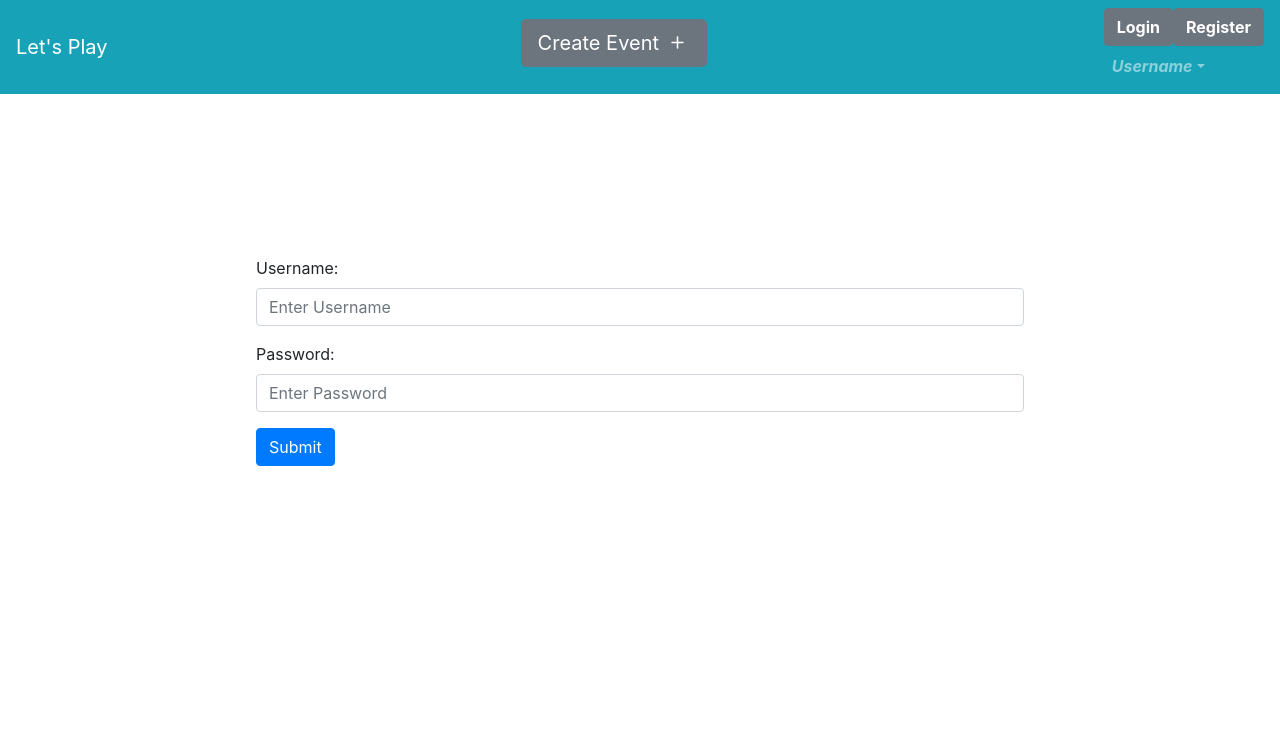
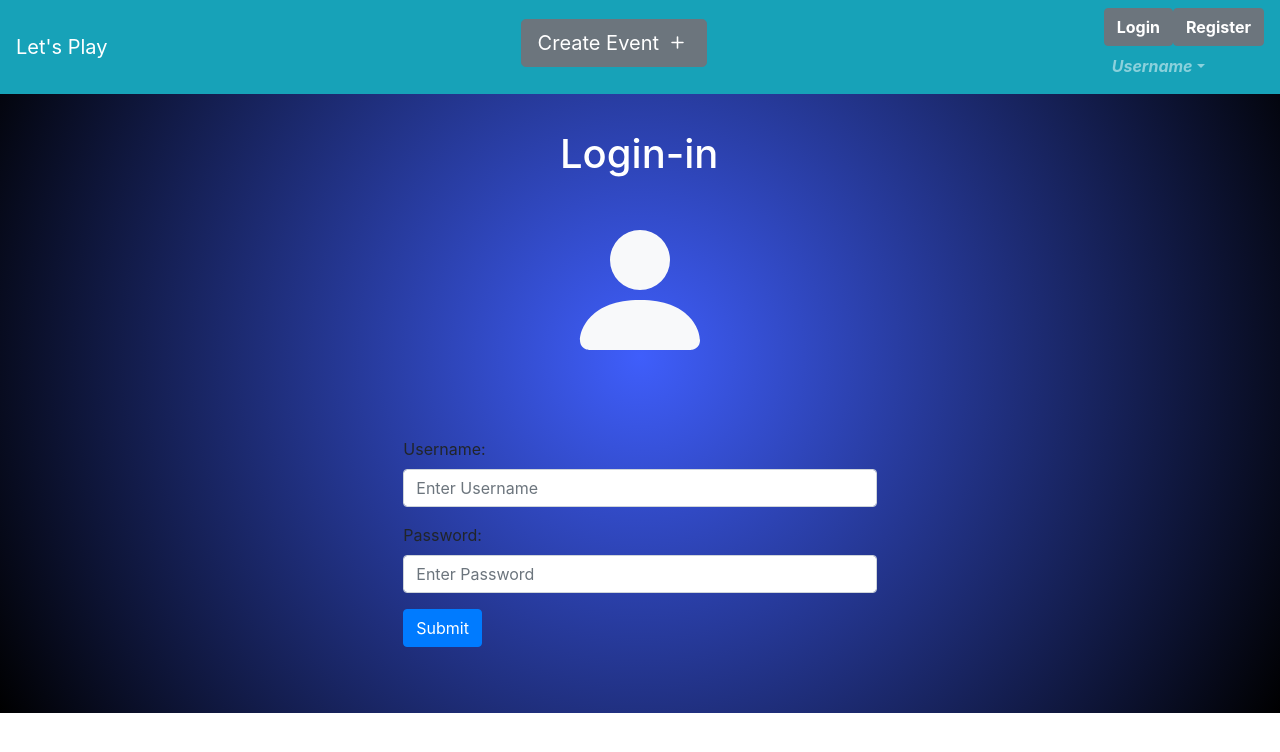
Before and after one commit to mor-ph/lavina, a Vue app in the folder WebFrontEnd/: page /login in a window 1280 px wide. Shown: the top 752 px of the page. Built offline with nearby package versions, Linux system fonts and the light colour scheme.

Commit message:
Design change

```diff
--- a/WebFrontEnd/src/Header.vue
+++ b/WebFrontEnd/src/Header.vue
@@ -69,4 +69,8 @@ export default {
 </script>
 
 <style scoped>
+.fixed-top justify-content-between{
+background: rgb(33,62,62);
+background: linear-gradient(180deg, rgba(33,62,62,1) 0%, rgba(255,255,255,1) 100%);
+}
 </style>
--- a/WebFrontEnd/src/components/Auth/Login.vue
+++ b/WebFrontEnd/src/components/Auth/Login.vue
@@ -1,11 +1,20 @@
 <template>
   <div id="signin">
-    <b-form @submit.prevent="onSubmit" style="padding: 20%">
-      <b-form-group
-        id="username-input-group"
-        label="Username:"
-        label-for="username-input"
-        >
+    <div class="body">
+      <b-container>
+        <b-row>
+            <b-col sm="5"></b-col>
+            <b-col sm="2">
+        <h1 class="hhh">Login-in</h1>
+        <br> <b-icon icon="person-fill" variant="light" font-scale="10"></b-icon>
+        </b-col>
+         </b-row>
+
+        <b-form @submit.prevent="onSubmit" style="padding: 6%">
+          <b-row>
+            <b-col sm="3"></b-col>
+            <b-col sm="6">
+              <b-form-group id="username-input-group" label="Username:" label-for="username-input" color="white">
                 <b-form-input
                   id="username-input"
                   type="text"
@@ -14,12 +23,12 @@
                   v-model="username"
                 ></b-form-input>
               </b-form-group>
-
-      <b-form-group
-       id="password-input-group"
-       label="Password:"
-       label-for="password-input"
-       >
+            </b-col>
+          </b-row>
+          <b-row>
+            <b-col sm="3"></b-col>
+            <b-col sm="6">
+          <b-form-group id="password-input-group" label="Password:" label-for="password-input">
             <b-form-input
               id="password-input"
               type="password"
@@ -30,32 +39,49 @@
           </b-form-group>
 
           <b-button type="submit" variant="primary">Submit</b-button>
+           </b-col>
+          </b-row>
         </b-form>
+      </b-container>
+    </div>
   </div>
 </template>
 
 <script>
 export default {
-  data () {
+  data() {
     return {
-      username: '',
-      password: ''
-    }
+      username: "",
+      password: ""
+    };
   },
   methods: {
-    onSubmit () {
+    onSubmit() {
       const formData = {
         username: this.username,
         password: this.password
-      }
-      console.log(formData)
+      };
+      console.log(formData);
       // TODO: Waiting for DB
       //  this.$store.dispatch('login', { username: formData.username, password: formData.password })
     }
   }
-}
+};
 </script>
 
 <style scoped>
+.body {
+  background: #f7f7f7;
+  background: rgb(63, 94, 251);
+  background: radial-gradient(
+    circle,
+    rgba(63, 94, 251, 1) 0%,
+    rgba(0, 0, 0, 1) 100%
+  );
+}
+.hhh{
+  padding-top: 130px;
+  color: white;
+}
 
 </style>
--- a/WebFrontEnd/src/components/CreateEvent/CreateEvent.vue
+++ b/WebFrontEnd/src/components/CreateEvent/CreateEvent.vue
@@ -1,7 +1,6 @@
 <template>
   <div>
-
-   <!-- Color fon -->
+    <!-- Color fon -->
     <div class="body">
       <b-container fluid>
         <!-- Title -->
@@ -9,7 +8,7 @@
           <b-col sm="4"></b-col>
 
           <b-col sm="4">
-            <div class="text-center">
+            <div class="text-center" style="padding:5%">
               <label for="example-i18n-picker" class="text-white">
                 <strong>Title:</strong>
               </label>
@@ -143,7 +142,7 @@
             </div>
           </b-col>
         </b-row>
-
+      <b-form>
         <b-row class="my-2">
           <b-col sm="4"></b-col>
           <b-col sm="4">
@@ -156,6 +155,13 @@
             ></b-form-textarea>
           </b-col>
         </b-row>
+        <b-row class="my-2">
+          <b-col sm="4"></b-col>
+          <b-col sm="4">
+          <b-button type="submit" size="lg">Submit</b-button>
+          </b-col>
+        </b-row>
+        </b-form>
       </b-container>
     </div>
   </div>
@@ -163,82 +169,88 @@
 
 <script>
 export default {
-  data () {
+  data() {
     return {
-      name: '',
+      name: "",
       nameState: null,
 
-      types: ['date', 'time'],
-      valueDate: '',
-      valueTame: '',
-      text: '',
-      category: 'Sport',
+      types: ["date", "time"],
+      valueDate: "",
+      valueTame: "",
+      text: "",
+      category: "Sport",
       categorys: [
-        { value: 'Sport', text: 'Sport' },
-        { value: 'KiberSport', text: 'KiberSport' }
-
+        { value: "Sport", text: "Sport" },
+        { value: "KiberSport", text: "KiberSport" }
       ],
       subcategory: 0,
       subcategorys: [
-        { value: 'Sport', text: 'Football' },
-        { value: 'Sport', text: 'Voleyball' },
-        { value: 'Sport', text: 'Handball' },
-        { value: 'Sport', text: 'Tenis' },
-        { value: 'Sport', text: 'Swim' },
-        { value: 'Sport', text: 'Run' }
+        { value: "Sport", text: "Football" },
+        { value: "Sport", text: "Voleyball" },
+        { value: "Sport", text: "Handball" },
+        { value: "Sport", text: "Tenis" },
+        { value: "Sport", text: "Swim" },
+        { value: "Sport", text: "Run" }
       ],
       labels: {
         Two: {}
       },
-      location: 'Sofia',
+      location: "Sofia",
       locations: [
-        { value: 'Sofia', text: 'Sofia' },
-        { value: 'Plovdiv', text: 'Plovdiv' }
+        { value: "Sofia", text: "Sofia" },
+        { value: "Plovdiv", text: "Plovdiv" }
       ]
-
-    }
+    };
   },
   methods: {
-    checkFormValidity () {
-      const valid = this.$refs.form.checkValidity()
-      this.nameState = valid
-      return valid
+    checkFormValidity() {
+      const valid = this.$refs.form.checkValidity();
+      this.nameState = valid;
+      return valid;
     },
-    resetModal () {
-      this.name = ''
-      this.nameState = null
+    resetModal() {
+      this.name = "";
+      this.nameState = null;
     },
-    handleOk (bvModalEvt) {
+    handleOk(bvModalEvt) {
       // Prevent modal from closing
-      bvModalEvt.preventDefault()
+      bvModalEvt.preventDefault();
       // Trigger submit handler
-      this.handleSubmit()
+      this.handleSubmit();
     },
-    handleSubmit () {
+    handleSubmit() {
       // Exit when the form isn't valid
       if (!this.checkFormValidity()) {
-        return
+        return;
       }
       // Push the name to submitted names
-      this.subcategorys.push(this.name)
+      this.subcategorys.push(this.name);
       // Hide the modal manually
       this.$nextTick(() => {
-        this.$bvModal.hide('modal-prevent-closing')
-      })
+        this.$bvModal.hide("modal-prevent-closing");
+      });
     }
   }
-}
+};
 </script>
 
 <style scoped>
 .body {
   padding-top: 80px;
-  background: #F7F7F7;
-  /*background: rgb(63,94,251);
-    background: radial-gradient(circle, rgba(63,94,251,1) 0%, rgba(0,0,0,1) 100%);*/
+  background: #f7f7f7;
+  background: rgb(63, 94, 251);
+  background: radial-gradient(
+    circle,
+    rgba(63, 94, 251, 1) 0%,
+    rgba(0, 0, 0, 1) 100%
+  );
 }
 /*.colorbutton{
  background: rgb(33,62,62);
 background: linear-gradient(180deg, rgba(33,62,62,1) 0%, rgba(0,215,255,1) 100%);
 }*/
+
+.text-center {
+  padding-top: 4%;
+}
 </style>
```
Lines whose indentation alone changed are shown as unchanged.
